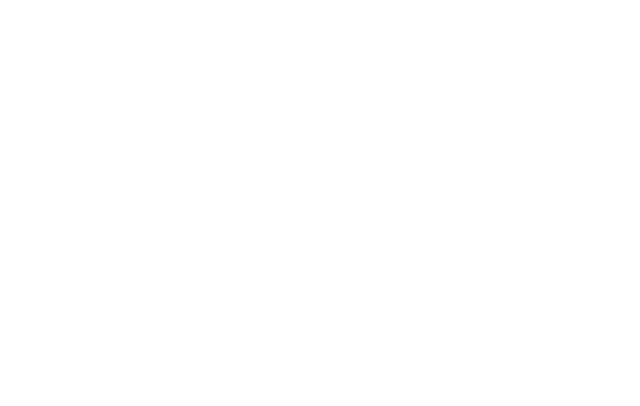
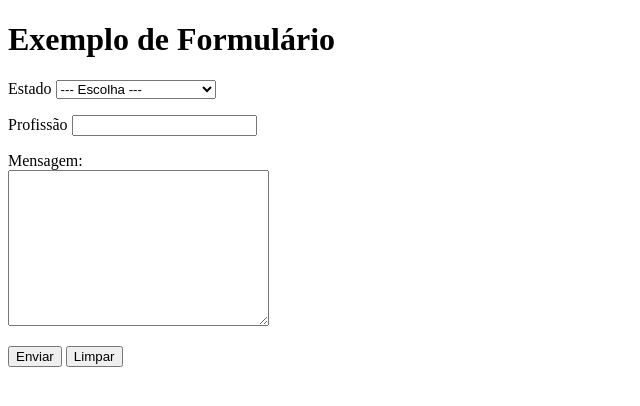
Before and after one commit to Devroza/Hmtl-Css, a plain HTML site: page Exercicios/Módulo 04/ex025/form007.html in a window 1280 px wide. Shown: the whole page, without its empty margins (0-640 px from the left). Drawn offline with Linux system fonts and the light colour scheme.

Commit message:
Finalização form007 ex025

```diff
--- a/Exercicios/Módulo 04/ex025/form007.html
+++ b/Exercicios/Módulo 04/ex025/form007.html
@@ -1,11 +1,52 @@
 <!DOCTYPE html>
-<html lang="en">
+<html lang="pt-br">
 <head>
     <meta charset="UTF-8">
     <meta name="viewport" content="width=device-width, initial-scale=1.0">
-    <title>Document</title>
+    <title>Formulário</title>
 </head>
 <body>
+    <h1>Exemplo de Formulário</h1>
+    <form action="cadastro.php" method="post" autocomplete="on">
+        <p>
+            <label for="iest">Estado</label>
+            <select name="estado" id="iest">
 
+                <option value=""selected>--- Escolha ---</option>
+                <optgroup label="Região Sudeste">
+                    <option value="MG">Minas Gerais</option>
+                    <option value="RJ">Rio de Janeiro</option>
+                    <option value="SP">São Paulo</option>
+                </optgroup>
+
+                <optgroup label="Região Nordeste">
+                    <option value="RN">Rio Grande do Norte</option>
+                    <option value="PE">Pernambuco</option>
+                    <option value="MA">Maranhão</option>
+                </optgroup>
+            </select>
+        </p>
+
+        <p>
+            <label for="iprof">Profissão</label>
+            <input type="text" name="prof" id="iprof" list="lstprof">
+            <datalist id="lstprof">
+                <option >Administrador</option>
+                <option >Contador</option>
+                <option >Desenvolvedor</option>
+                <option >Professor</option>
+            </datalist>
+        </p>
+
+        <p>
+            <label for="imsg">Mensagem: </label><br>
+            <textarea name="msg" id="imsg" cols="30" rows="10"></textarea>
+        </p>
+
+        <p>
+            <input type="submit" value="Enviar">
+            <input type="reset" value="Limpar">
+        </p>
+    </form>
 </body>
 </html>
```
